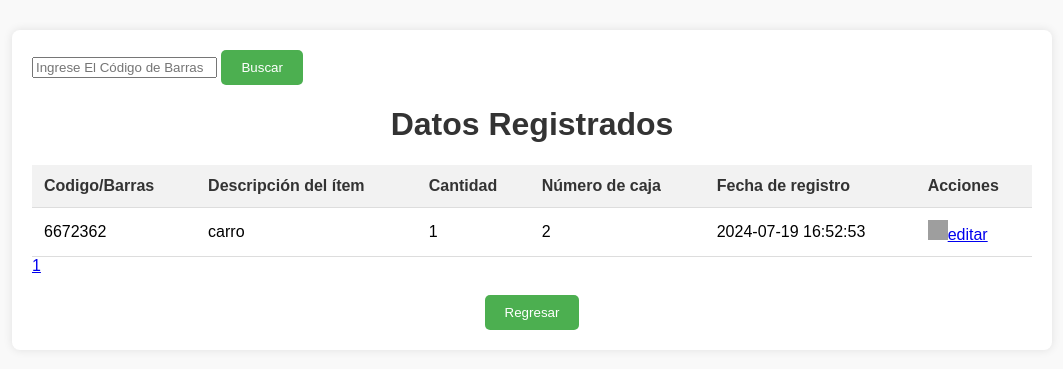
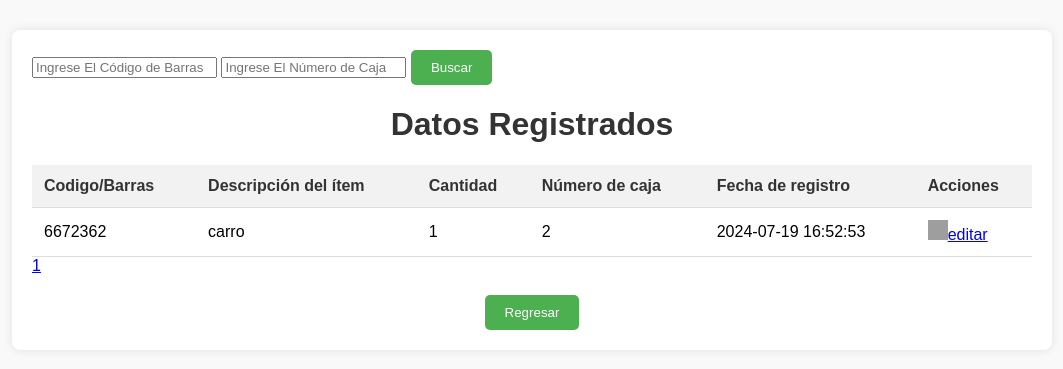
Before and after one commit to gutiVictor/Boy-toys2024, a PHP site: page /leer_datos.php in a window 1280 px wide. Shown: the top 369 px of the page, without its empty margins (108-1171 px from the left). Run offline with PHP 8.4, Linux system fonts and the light colour scheme; data comes from the database, SQL or seed files in the repository; grey boxes are pictures that could not be loaded.

Commit message:
filtrar completo y paginacion

```diff
--- a/leer_datos.php
+++ b/leer_datos.php
@@ -11,6 +11,7 @@
     <div class="main">
         <form method="GET">
             <input type="text" name="referencia" placeholder="Ingrese El Código de Barras">
+            <input type="text" name="num_caja" placeholder="Ingrese El Número de Caja">
             <button type="submit">Buscar</button>
         </form>
 
@@ -37,18 +38,25 @@
         $offset = ($page - 1) * $limit;
 
         $referencia = isset($_GET['referencia']) ? $_GET['referencia'] : '';
+        $num_caja = isset($_GET['num_caja']) ? $_GET['num_caja'] : '';
 
         // Construir la consulta SQL con filtros y límites
+        $conditions = [];
         if (!empty($referencia)) {
-            $sql = "SELECT id, referencias, des_Item, cantidad, `num-caja`, fecha_registro
-                    FROM tiendaempaques
-                    WHERE referencias LIKE '%$referencia%'
-                    ORDER BY fecha_registro DESC LIMIT $limit OFFSET $offset";
-        } else {
-            $sql = "SELECT id, referencias, des_Item, cantidad, `num-caja`, fecha_registro
-                    FROM tiendaempaques
-                    ORDER BY fecha_registro DESC LIMIT $limit OFFSET $offset";
+            $conditions[] = "referencias LIKE '%$referencia%'";
         }
+        if (!empty($num_caja)) {
+            $conditions[] = "`num-caja` LIKE '%$num_caja%'";
+        }
+        $whereClause = '';
+        if (count($conditions) > 0) {
+            $whereClause = 'WHERE ' . implode(' AND ', $conditions);
+        }
+
+        $sql = "SELECT id, referencias, des_Item, cantidad, `num-caja`, fecha_registro
+                FROM tiendaempaques
+                $whereClause
+                ORDER BY fecha_registro DESC LIMIT $limit OFFSET $offset";
 
         $result = $conn->query($sql);
 
@@ -83,10 +91,7 @@
         }
 
         // Obtener el número total de registros para paginación
-        $sqlCount = "SELECT COUNT(*) as total FROM tiendaempaques";
-        if (!empty($referencia)) {
-            $sqlCount .= " WHERE referencias LIKE '%$referencia%'";
-        }
+        $sqlCount = "SELECT COUNT(*) as total FROM tiendaempaques $whereClause";
         $resultCount = $conn->query($sqlCount);
         $totalRows = $resultCount->fetch_assoc()['total'];
         $totalPages = ceil($totalRows / $limit);
@@ -98,15 +103,15 @@
         <!-- Paginación -->
         <div class="pagination">
             <?php if ($page > 1): ?>
-                <a href="?page=<?php echo $page - 1; ?>&referencia=<?php echo $referencia; ?>">&laquo; Anterior</a>
+                <a href="?page=<?php echo $page - 1; ?>&referencia=<?php echo $referencia; ?>&num_caja=<?php echo $num_caja; ?>">&laquo; Anterior</a>
             <?php endif; ?>
 
             <?php for ($i = 1; $i <= $totalPages; $i++): ?>
-                <a href="?page=<?php echo $i; ?>&referencia=<?php echo $referencia; ?>"<?php if ($i == $page) echo ' class="active"'; ?>><?php echo $i; ?></a>
+                <a href="?page=<?php echo $i; ?>&referencia=<?php echo $referencia; ?>&num_caja=<?php echo $num_caja; ?>"<?php if ($i == $page) echo ' class="active"'; ?>><?php echo $i; ?></a>
             <?php endfor; ?>
 
             <?php if ($page < $totalPages): ?>
-                <a href="?page=<?php echo $page + 1; ?>&referencia=<?php echo $referencia; ?>">Siguiente &raquo;</a>
+                <a href="?page=<?php echo $page + 1; ?>&referencia=<?php echo $referencia; ?>&num_caja=<?php echo $num_caja; ?>">Siguiente &raquo;</a>
             <?php endif; ?>
         </div>
 
```
